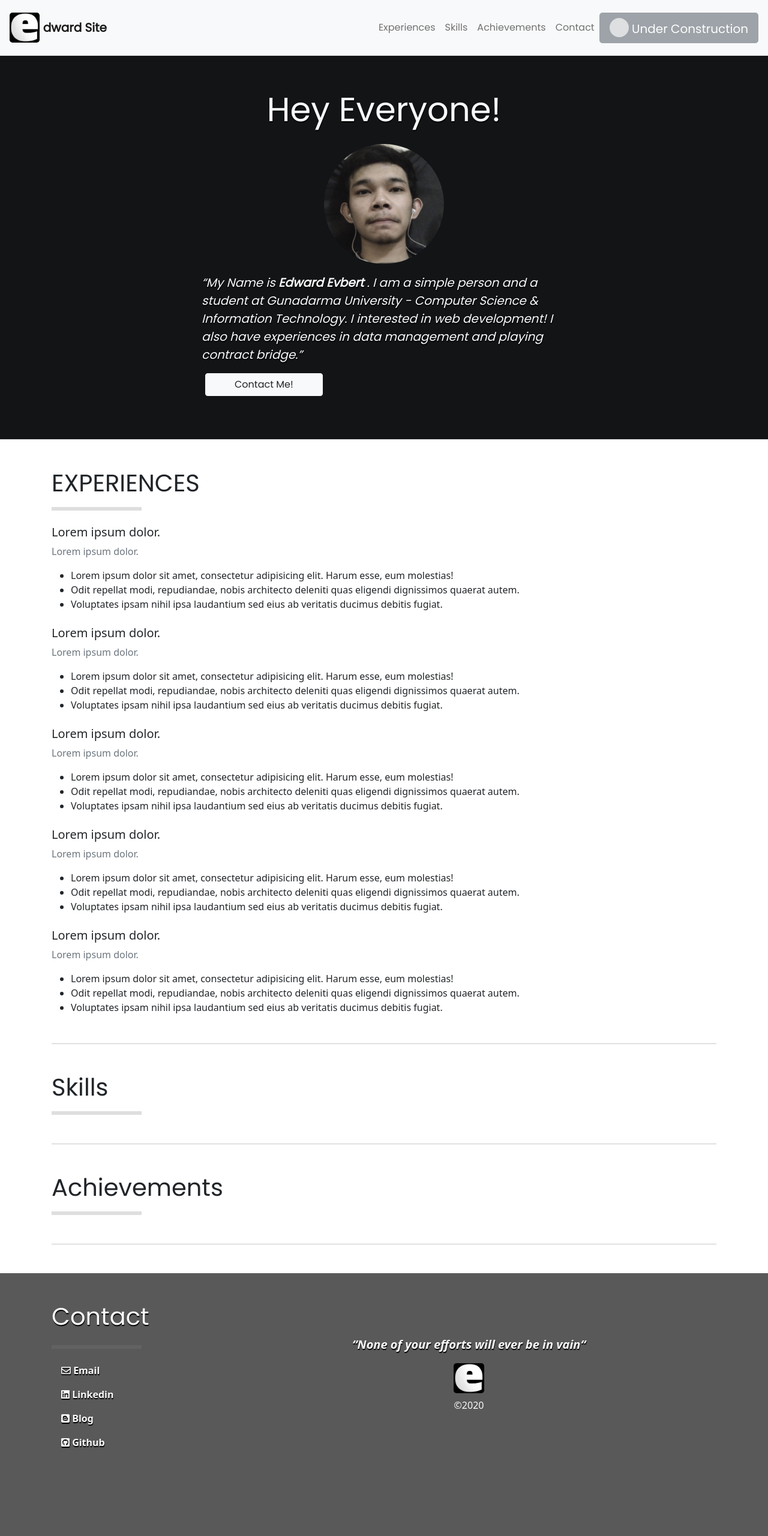
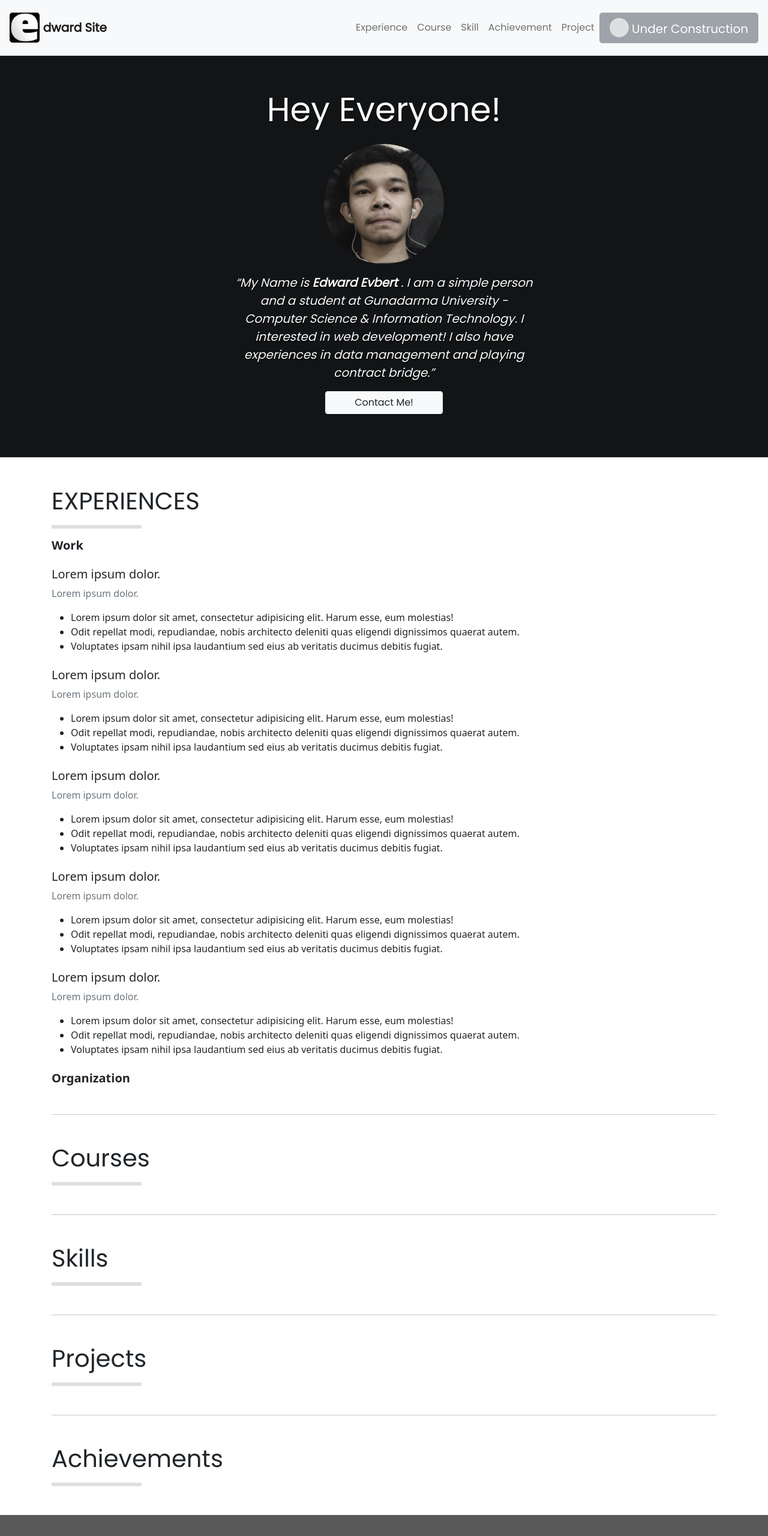
Before and after one commit to edwevb/edwardevbert, a website: page public/index.html in a window 1280 px wide. Shown: the top 2560 px of the page at 60% size. Drawn offline with Linux system fonts and the light colour scheme.

Commit message:
Development

```diff
--- a/public/index.html
+++ b/public/index.html
@@ -5,11 +5,11 @@
 	<meta name="viewport" content="width=device-width, initial-scale=1, shrink-to-fit=no">
 	<meta name="google-site-verification" content="tKNPD8l2Mwge5_ByIopJZ15qtCLzlSKJY8dL-OJfii4" />
 	<meta name="description" content="Personal Page">
-  <meta name="author" content="Edward Evbert Angkouw">
-  <meta name="keywords" content="Edward Evbert Angkouw, Personal Page, Personal Website">
-  <meta property="og:title" content="Personal Website" />
-  <meta property="og:image" content="/assets/img/edwevb.jpg"/>
-  <meta property="og:description" content="Edward Evbert Angkouw, Personal Page, Personal Website" />
+	<meta name="author" content="Edward Evbert Angkouw">
+	<meta name="keywords" content="Edward Evbert Angkouw, Personal Page, Personal Website">
+	<meta property="og:title" content="Personal Website" />
+	<meta property="og:image" content="/assets/img/edwevb.jpg"/>
+	<meta property="og:description" content="Edward Evbert Angkouw, Personal Page, Personal Website" />
 	<title>Edward Evbert</title>
 	<!-- Bootstrap CSS -->
 	<link rel="icon" href="/assets/img/edwevb.jpg" type="image" sizes="16x16">
@@ -17,28 +17,31 @@
 	<link rel="stylesheet" href="/assets/css/min.css">
 </head>
 <body>
-	<nav class="navbar navbar-expand-lg navbar-light bg-light py-3 border-bottom mb-4 fixed-top">
+	<nav class="navbar navbar-expand-lg navbar-light bg-light py-3 border-bottom">
 		<div class="container-fluid">
 			<a class="navbar-brand d-flex align-items-center font-weight-bold" href="#">
 				<img class="rounded-lg" height="50" src="/assets/img/edwevb.jpg" alt="">
 				&nbsp;dward Site
 			</a>
 			<button class="navbar-toggler" type="button" data-toggle="collapse" data-target="#navbarSupportedContent" aria-controls="navbarSupportedContent" aria-expanded="false" aria-label="Toggle navigation">
-				<span class="navbar-toggler-icon"></span>
+				<i class="fas fa-bars"></i>
 			</button>
 			<div class="collapse navbar-collapse" id="navbarSupportedContent">
 				<ul class="navbar-nav ml-auto mb-2 mb-lg-0">
 					<li class="nav-item">
-						<a class="nav-link" aria-current="page" href="#">Experiences</a>
+						<a class="nav-link" aria-current="page" href="#experienceSection">Experience</a>
 					</li>
 					<li class="nav-item">
-						<a class="nav-link" aria-current="page" href="#">Skills</a>
+						<a class="nav-link" aria-current="page" href="#courseSection">Course</a>
 					</li>
 					<li class="nav-item">
-						<a class="nav-link" aria-current="page" href="#">Achievements</a>
+						<a class="nav-link" aria-current="page" href="#skillSection">Skill</a>
 					</li>
 					<li class="nav-item">
-						<a class="nav-link" aria-current="page" href="#">Contact</a>
+						<a class="nav-link" aria-current="page" href="#achivementSection">Achievement</a>
+					</li>
+					<li class="nav-item">
+						<a class="nav-link" aria-current="page" href="#projectSection">Project</a>
 					</li>
 				</ul>
 				<button class="btn btn-secondary btn-lg" type="button" disabled>
@@ -57,13 +60,12 @@
 						<img id="myPict" class="img-responsive" height="200" src="/assets/img/edward.jpg" alt="edward.jpg">
 					</div>
 					<div class="card-body">
-						<p class="card-text lead text-light font-italic col-md-6 mx-auto">&ldquo;My Name is <span class="font-weight-bold">Edward Evbert</span>
+						<p class="card-text lead text-light font-italic col-md-5 mx-auto text-center">
+							&ldquo;My Name is <span class="font-weight-bold">Edward Evbert</span>
 							. I am a simple person and a student at Gunadarma University - Computer Science & Information Technology. I interested in web development! I also have experiences in data management and playing contract bridge.&rdquo;
 						</p>
-						<div class="row justify-content-center">
-							<div class="col-md-6 ">
-								<a href="#" class="btn btn-light px-5">Contact Me!</a>
-							</div>
+						<div class="text-center">
+							<a href="#contactSection" class="btn btn-light px-5">Contact Me!</a>
 						</div>
 					</div>
 				</div>
@@ -74,6 +76,7 @@
 			<section id="experienceSection">
 				<h1 class="ContHeader">EXPERIENCES</h1>
 				<hr class="pageHr">
+				<h5 class="font-weight-bold">Work</h5>
 				<div class="my-4">
 					<h5>Lorem ipsum dolor.</h5>
 					<p class="text-muted">Lorem ipsum dolor.</p>
@@ -119,59 +122,59 @@
 						<li>Voluptates ipsam nihil ipsa laudantium sed eius ab veritatis ducimus debitis fugiat.</li>
 					</ul>
 				</div>
+				<h5 class="font-weight-bold">Organization</h5>
 			</section>
 			<hr class="my-5">
-			<section class="skillSection">
+			<section id="courseSection">
+				<h1 class="ContHeader">Courses</h1>
+				<hr class="pageHr">
+			</section>
+			<hr class="my-5">
+			<section id="skillSection">
 				<h1 class="ContHeader">Skills</h1>
 				<hr class="pageHr">
 			</section>
 			<hr class="my-5">
-			<section class="achivementSection">
+			<section id="projectSection">
+				<h1 class="ContHeader">Projects</h1>
+				<hr class="pageHr">
+			</section>
+			<hr class="my-5">
+			<section id="achivementSection" class="mb-5">
 				<h1 class="ContHeader">Achievements</h1>
 				<hr class="pageHr">
 			</section>
-			<hr class="my-5">
 		</div> <!-- end Content -->
 	</div> <!-- end -->
-	<footer class="PageBackground pb-5">
-		<div class="container">
-			<section class="contactSection py-5">
-				<h1 class="ContHeader text-light">Contact</h1>
-				<div class="row">
-					<div class="col-md-5 mb-5">
-						<hr class="pageHr">
+	<div class="PageBackground beforeFooter py-4">
+		<div class="container-fluid py-5">
+			<section id="contactSection" class="pt-5">
+				<h1 class="ContHeader text-light text-center">Contact</h1>
+				<hr class="pageHr mx-auto">
+				<div class="row justify-content-center">
+					<div class="col-md-5 text-center">
 						<ul class="list-group">
 							<li class="list-group-item">
-								<a href="mailto:someone@yoursite.com">
-									<i class="far fa-envelope"></i> Email
-								</a>
-							</li>
-							<li class="list-group-item">
-								<a href="https://tiny.cc/linkedinedwevb">
-									<i class="fab fa-linkedin"></i> Linkedin
-								</a>
-							</li>
-							<li class="list-group-item">
-								<a href="https://edwardevbert.blogspot.com">
-									<i class="fab fa-blogger"></i> Blog
-								</a>
-							</li>
-							<li class="list-group-item">
-								<a href="https://github.com/edwevb">
-									<i class="fab fa-github-square"></i> Github
-								</a>
+								<a href="https://github.com/edwevb"><i class="fab fa-github-square"></i></a>
+								<a href="https://tiny.cc/linkedinedwevb"><i class="fab fa-linkedin"></i></a>
+								<a href="https://edwardevbert.blogspot.com"><i class="fab fa-blogger"></i></a>
+								<br>
+								<a href="mailto:edwardevbert@gmail.com"><i class="far fa-envelope"></i></a>
+								<a href="https://line.me/R/ti/p/@edwevb"><i class="fab fa-line"></i></a>
+								<a href="https://instagram.com/edwevb"><i class="fab fa-instagram"></i></a>
+								<a href="https://t.me/edwevb"><i class="fab fa-telegram-plane"></i></a>
 							</li>
 						</ul>
 					</div>
-					<div class="col-md-5 text-center">
-						<p class="lead text-light font-italic font-weight-bold text-shadow">&ldquo;None of your efforts will ever be in vain&ldquo;</p>
-						<img class="rounded-lg" height="50" src="/assets/img/edwevb.jpg" alt="">
-						<p class="text-light mt-2">&copy;2020</p>
-					</div>
 				</div>
+				<hr class="pageHr mx-auto">
+				<footer class="text-center text-light mt-5">
+					<p class="lead font-italic font-weight-bold text-shadow">&ldquo;None of your efforts will ever be in vain&ldquo;</p>
+					<small class="pb-2">&copy;2020 &#46; Edward Evbert Angkouw</small>
+				</footer>
 			</section>
 		</div>
-	</footer>
+	</div>
 	<script src="/assets/js/min.js"></script>
 </body>
 </html>
--- a/src/sass/min.scss
+++ b/src/sass/min.scss
@@ -2,9 +2,11 @@ $enable-negative-margins: true;
 @import "~bootstrap/scss/bootstrap";
 @import url('https://fonts.googleapis.com/css2?family=Open+Sans&family=Poppins&display=swap');
 
+/*
 #HeadContent{
 	margin-top:93px;
 }
+*/
 
 nav {
 	font-family: 'Poppins', sans-serif;
@@ -41,29 +43,34 @@ nav {
 	text-align: center;
 }
 
-footer .list-group-item{
+.beforeFooter .list-group-item{
 	border:0;
 	font-weight: bolder;
 	text-decoration:none;
 	background: transparent;
 }
 
-footer .list-group-item a, footer h1{
+.beforeFooter .list-group-item a, .beforeFooter h1{
 	text-shadow: 0.5px 2px 1px black;
 	color:#f8f9fa;
 	text-decoration:none;
 	transition: color 0.5s;
 }
 
-footer .list-group-item a:hover{
+.beforeFooter .list-group-item a:hover{
 	color:#6c757d;
+}
+
+.list-group-item a{
+	font-size: 5vw;
+	margin : 0 5px;
 }
 
 .text-shadow{
 	text-shadow: 0.5px 2px 1px black;
 }
 @media (max-width: 575.98px) {
-	footer, footer hr {
+	.beforeFooter, .beforeFooter hr {
 		text-align:center;
 		margin:auto;
 	}
```
Also changed, not shown: README.md, public/assets/css/min.css.
